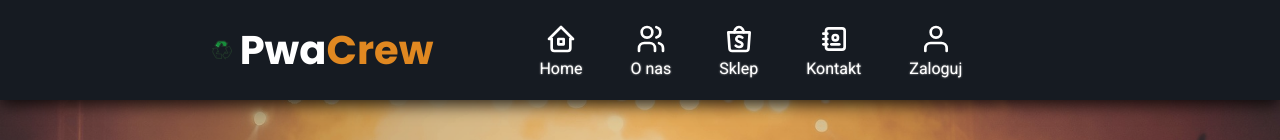
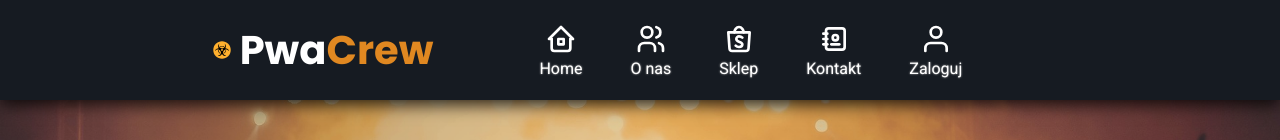
Before and after one commit to hadamalush/pwa-crew-site, a Next.js app: page / in a window 1280 px wide. Shown: the top 140 px of the page. Built offline with nearby package versions, Linux system fonts and the light colour scheme.

Commit message:
Added icons anc copyright

```diff
--- a/src/components/Footer/Footer.jsx
+++ b/src/components/Footer/Footer.jsx
@@ -110,6 +110,8 @@ const Footer = props => {
 					</li>
 				</ul>
 			</span>
+
+			<p>&copy; 2023 PwaCrew - Wszystkie prawa zastrzeżone</p>
 		</footer>
 	);
 };
--- a/src/components/Icons/IconsBase.jsx
+++ b/src/components/Icons/IconsBase.jsx
@@ -122,34 +122,26 @@ export function IconsBase() {
 			</svg>
 		),
 		logo: (
-			<svg
-				viewBox='0 -27.5 1079 1079'
-				className='icon'
-				version='1.1'
-				xmlns='http://www.w3.org/2000/svg'>
+			<svg viewBox='0 0 32 32' fill='none' xmlns='http://www.w3.org/2000/svg'>
 				<path
-					d='M161.102552 256.441195L327.729968 26.072988H704.575356l112.011962 126.153131-41.753074 160.221057-228.096183-12.775472 33.136768-50.145901-58.389742-96.44302-180.569938 238.649295-179.812597-135.290883z'
-					fill='#178E3B'
+					d='M16 30C8.27 30 2 23.73 2 16C2 8.27 8.27 2 16 2C23.73 2 30 8.27 30 16C30 23.73 23.73 30 16 30Z'
+					fill='#FFB02E'
 				/>
 				<path
-					d='M204.737804 225.613695l167.061955 102.576239-23.933214 38.978226-167.061956-102.576239z'
-					fill='#2FA65B'
+					d='M21.35 13.13C22.4 13.13 23.47 13.4 24.44 13.96C25.68 14.67 26.57 15.75 27.07 16.98C27.19 17.25 26.81 17.46 26.64 17.22C26.24 16.66 25.72 16.17 25.08 15.8C22.7 14.43 19.65 15.27 18.32 17.7C17.04 20.04 17.89 23.01 20.21 24.32C20.84 24.68 21.51 24.88 22.19 24.94C22.48 24.97 22.5 25.4 22.2 25.44C20.88 25.62 19.5 25.38 18.26 24.67C17.29 24.11 16.52 23.32 16 22.41C15.48 23.32 14.71 24.11 13.74 24.67C12.51 25.38 11.12 25.62 9.80997 25.44C9.51997 25.4 9.52997 24.97 9.81997 24.94C10.5 24.88 11.19 24.67 11.83 24.3C14.22 22.93 15.01 19.86 13.57 17.5C12.21 15.27 9.30997 14.5 7.01997 15.75C6.33997 16.12 5.78997 16.63 5.36997 17.22C5.18997 17.46 4.81997 17.26 4.92997 16.98C5.41997 15.75 6.31997 14.67 7.55997 13.96C8.53997 13.4 9.59997 13.13 10.65 13.13C10.12 12.22 9.81997 11.17 9.81997 10.04C9.81997 8.61003 10.31 7.30003 11.12 6.25003C11.3 6.02003 11.67 6.24003 11.55 6.52003C11.26 7.14003 11.1 7.84003 11.1 8.58003C11.1 11.32 13.36 13.55 16.12 13.48C18.73 13.41 20.85 11.29 20.91 8.68003C20.93 7.90003 20.76 7.17003 20.46 6.51003C20.33 6.24003 20.7 6.01003 20.88 6.25003C21.69 7.29003 22.18 8.61003 22.18 10.04C22.18 11.17 21.88 12.22 21.35 13.13ZM14.5 16C14.5 16.83 15.17 17.5 16 17.5C16.83 17.5 17.5 16.83 17.5 16C17.5 15.17 16.83 14.5 16 14.5C15.17 14.5 14.5 15.17 14.5 16Z'
+					fill='black'
 				/>
 				<path
-					d='M350.537103 423.788705a25.960653 25.960653 0 0 1-13.656967-3.898443L136.445518 295.872584a26.072392 26.072392 0 0 1-8.305919-36.128886l115.401373-182.047374A166.366692 166.366692 0 0 1 384.754014 0.000596h259.023007a166.565339 166.565339 0 0 1 140.4557 76.479017l25.029496 38.760956 40.610855-22.571243a26.072392 26.072392 0 0 1 36.488933 33.397493l-95.598771 214.786849a26.072392 26.072392 0 0 1-25.699929 15.395126l-239.183158-17.207778A26.072392 26.072392 0 0 1 512.757043 291.763078l43.602972-30.678515-36.439272-60.177563-147.991863 211.732654a26.072392 26.072392 0 0 1-21.391777 11.149051zM186.305864 265.392716L343.311326 362.530999l156.794399-224.371556a26.072392 26.072392 0 0 1 43.68988 1.427774l69.774687 115.252388a26.072392 26.072392 0 0 1-7.30027 34.825266l-3.724627 2.619655L750.512427 302.93696l56.949554-127.878875a26.072392 26.072392 0 0 1-28.76654-11.012482l-38.264339-59.271237A114.619201 114.619201 0 0 0 643.777021 52.14538H384.754014a114.495047 114.495047 0 0 0-97.17553 53.460819z'
-					fill='#203529'
+					d='M13.53 11.09C13.32 11.2 13.06 11.14 12.91 10.95C12.71 10.7 12.79 10.34 13.07 10.2C13.95 9.75 14.95 9.5 16 9.5C17.05 9.5 18.04 9.75 18.93 10.19C19.21 10.33 19.29 10.69 19.1 10.94C19.09 10.94 19.09 10.95 19.09 10.95C18.94 11.14 18.68 11.2 18.47 11.09C17.73 10.71 16.89 10.5 16 10.5C15.11 10.5 14.27 10.71 13.53 11.09Z'
+					fill='black'
 				/>
 				<path
-					d='M454.975656 144.466479a13.036196 13.036196 0 0 1-12.018131-7.970703c-6.207712-14.62537-18.759707-23.812785-37.407675-27.313935a96.207127 96.207127 0 0 0-29.36248-0.744925 13.036196 13.036196 0 0 1-4.246075-25.72476 121.509762 121.509762 0 0 1 37.606322 0.670433c27.835382 4.96617 47.700062 19.86468 57.458586 42.969785a13.048611 13.048611 0 0 1-12.005716 18.114105zM519.312387 995.469354h-1.080142l-215.357958-8.90186a166.366692 166.366692 0 0 1-137.898123-83.456485L35.470869 678.776699a166.565339 166.565339 0 0 1-3.985352-159.873425l21.106222-41.05781-39.853513-23.887277a26.072392 26.072392 0 0 1 10.677265-48.296002l233.869356-24.570126a26.072392 26.072392 0 0 1 26.184131 14.550878l104.624785 215.718005a26.072392 26.072392 0 0 1-34.427973 35.036329l-48.420157-22.422257-33.894109 61.642584 257.409001 22.260857a26.072392 26.072392 0 0 1 23.812785 26.767655l-7.200946 235.545439a26.072392 26.072392 0 0 1-26.072392 25.277805zM105.220725 449.438973a26.072392 26.072392 0 0 1 4.842016 30.41779l-32.180781 62.834465a114.619201 114.619201 0 0 0 2.743808 110.013079l129.517712 224.309479a114.495047 114.495047 0 0 0 94.891091 57.433755l189.024842 7.809302 5.636603-184.555289-272.742051-23.589307a26.072392 26.072392 0 0 1-20.59719-38.487817l64.920256-118.058274a26.072392 26.072392 0 0 1 33.807202-11.086974l4.134336 1.911975-64.74644-133.527893z'
-					fill='#203529'
+					d='M13.1699 21.2C13.2599 20.98 13.1799 20.73 12.9799 20.6C12.2799 20.14 11.6799 19.52 11.2299 18.75C10.7899 17.98 10.5499 17.15 10.4999 16.32C10.4899 16.08 10.3099 15.89 10.0699 15.85H10.0599C9.74995 15.81 9.47995 16.06 9.49995 16.37C9.54995 17.35 9.82995 18.34 10.3599 19.25C10.8899 20.16 11.5999 20.9 12.4299 21.44C12.6999 21.61 13.0499 21.5 13.1699 21.2Z'
+					fill='black'
 				/>
 				<path
-					d='M253.113265 877.609727a13.011365 13.011365 0 0 1-10.06891-4.755108 121.509762 121.509762 0 0 1-18.225843-32.900876c-9.584708-26.606255-6.642252-51.238458 8.479735-71.239707a13.036196 13.036196 0 0 1 20.795836 15.730343c-23.701046 31.336532 8.690797 71.45077 9.075676 71.848063a13.036196 13.036196 0 0 1-10.056494 21.317285zM718.095753 1024a26.072392 26.072392 0 0 1-21.106222-10.751758L558.781023 822.994273a26.072392 26.072392 0 0 1-0.484202-29.946005L692.780702 594.575288a26.072392 26.072392 0 0 1 47.551077 12.291271l4.767523 53.100771 70.333381-1.46502-109.404723-234.055587a26.072392 26.072392 0 0 1 11.273206-34.005849L924.949145 278.900698a26.072392 26.072392 0 0 1 35.433623 10.875912L1060.277275 480.738258A166.366692 166.366692 0 0 1 1056.962357 641.878056L927.43223 866.199951a166.565339 166.565339 0 0 1-136.457933 83.394408L744.925486 951.891213l-0.757341 46.458519a26.072392 26.072392 0 0 1-26.072392 25.650268z m-106.375359-216.847809L694.022245 920.430527a26.072392 26.072392 0 0 1 23.924523-19.405309L788.379473 897.511652a114.619201 114.619201 0 0 0 93.897857-57.384093L1011.857119 615.805664a114.495047 114.495047 0 0 0 2.296853-110.894574l-87.739807-167.608234-162.642064 87.392175 115.947652 247.99811a26.072392 26.072392 0 0 1-23.080275 37.109704L721.870042 712.645978a26.072392 26.072392 0 0 1-26.506932-23.738293l-0.409709-4.544045z'
-					fill='#203529'
-				/>
-				<path
-					d='M915.376853 650.46953a72.195695 72.195695 0 0 1-8.939106-0.558694 13.036196 13.036196 0 1 1 3.22801-25.873745c38.984434 4.866847 57.495832-43.305002 57.682064-43.789203a13.036196 13.036196 0 1 1 24.42114 9.150168 121.509762 121.509762 0 0 1-19.380478 32.280104c-16.06556 18.958354-35.619854 28.79137-57.01163 28.79137z'
-					fill='#203529'
+					d='M21.85 16.21H21.86C22.2 16.15 22.49 16.43 22.45 16.76C22.22 18.67 21.15 20.34 19.63 21.37C19.35 21.56 18.96 21.42 18.87 21.1V21.09C18.81 20.89 18.89 20.67 19.07 20.55C20.37 19.68 21.27 18.27 21.46 16.64C21.48 16.43 21.64 16.25 21.85 16.21Z'
+					fill='black'
 				/>
 			</svg>
 		),
@@ -310,7 +302,7 @@ export function IconsBase() {
 		phone: (
 			<svg
 				xmlns='http://www.w3.org/2000/svg'
-				class='icon icon-tabler icon-tabler-phone'
+				className='icon icon-tabler icon-tabler-phone'
 				width='24'
 				height='24'
 				viewBox='0 0 24 24'
--- a/src/styles/components/Footer/Footer.module.scss
+++ b/src/styles/components/Footer/Footer.module.scss
@@ -9,7 +9,7 @@
 	position: relative;
 	width: 100%;
 	min-height: 30rem;
-	padding: 15em 2em 10em;
+	padding: 15em 2em 13em;
 
 	h3 {
 		color: $primary-color;
@@ -162,8 +162,19 @@
 		}
 	}
 
+	p:last-of-type {
+		position: absolute;
+		left: 50%;
+		transform: translateX(-50%);
+		bottom: 7rem;
+		text-align: center;
+	}
+
 	@include media-query(mediumScreen) {
 		padding: 15em 5em 10em;
+		p:last-of-type {
+			bottom: 2rem;
+		}
 	}
 	@include media-query(largeScreen) {
 		flex-direction: row;
@@ -186,5 +197,26 @@
 
 	@include media-query(hugeScreen) {
 		padding: 15em 10em 10em;
+
+		h3 {
+			font-size: 3.2rem;
+		}
+
+		h5 {
+			font-size: 2.4rem;
+		}
+		a {
+			font-size: 2rem;
+		}
+
+		h3 {
+			font-size: 3.2rem;
+		}
+
+		span:last-of-type {
+			div:all {
+				width: 4rem;
+			}
+		}
 	}
 }
```
Also changed, not shown: public/images/icons/logo.svg.
